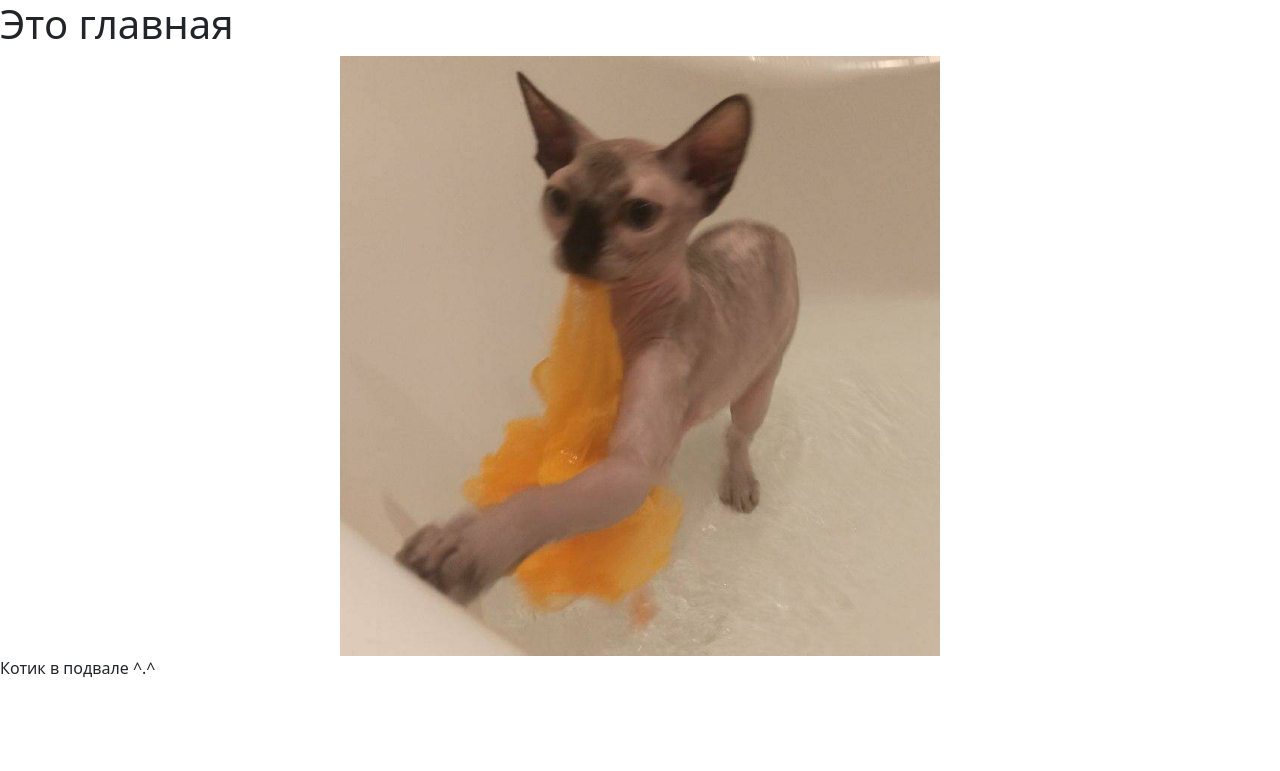
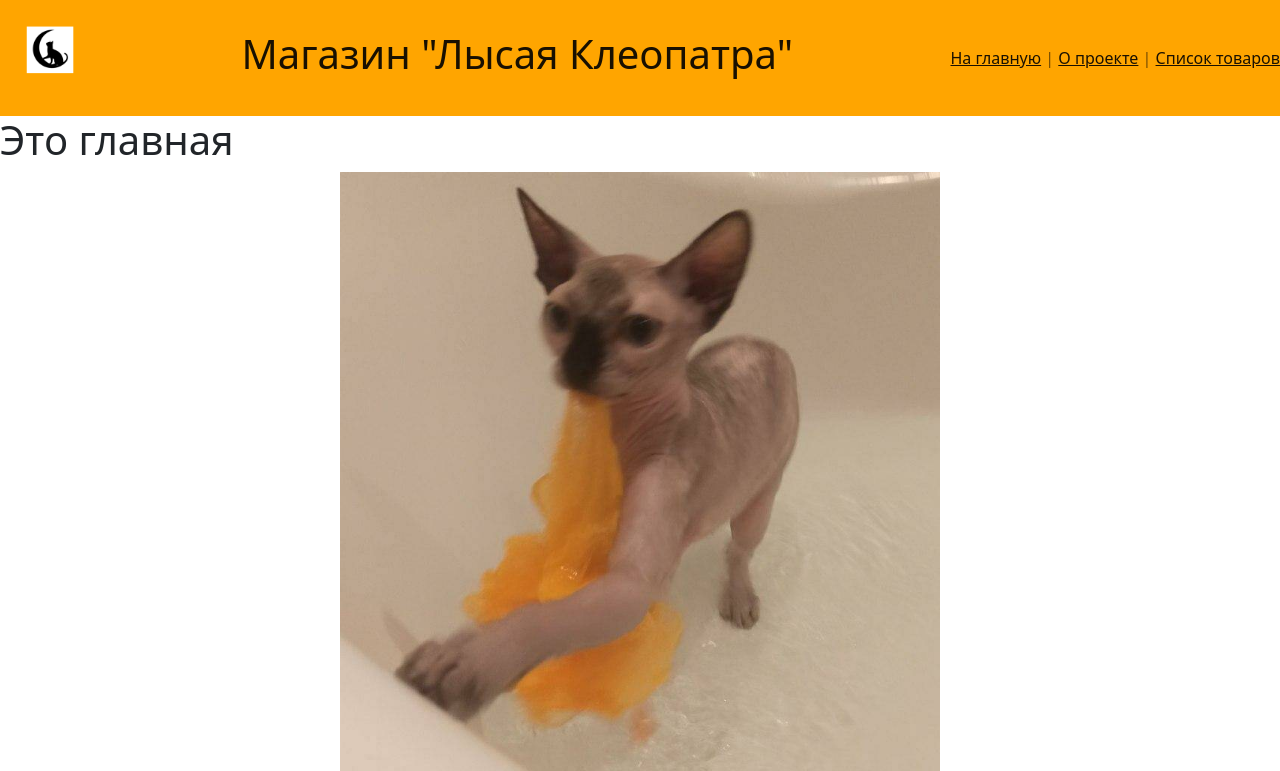
Before and after one commit to Luganskaya-Svetlana/HomeworkDjango, a Django app: page / in a window 1280 px wide. Shown: the top 771 px of the page. Before the commit the page ends 678 px from the top, so only its background shows below. Run offline with Django 3.2, Linux system fonts and the light colour scheme; some libraries are stand-ins or nearby versions.

Commit message:
Add menu

```diff
--- a/mysite/homepage/urls.py
+++ b/mysite/homepage/urls.py
@@ -4,5 +4,5 @@ from . import views
 
 app_name = 'homepage'
 urlpatterns = [
-    path('', views.home, name='homepage')
+    path('', views.home, name='home')
 ]
--- a/mysite/templates/base.html
+++ b/mysite/templates/base.html
@@ -16,7 +16,7 @@
     </head>
     <body>
         <header>
-            {% comment "" %}{% include "includes/nav.html" %}{% endcomment %}
+            {% include "includes/nav.html" %}
         </header>
         <main>
             {% block content %}Пусто :({% endblock %}
--- /dev/null
+++ b/mysite/templates/includes/nav.html
@@ -0,0 +1,10 @@
+{% load static %}
+<nav class="navbar navbar-light" style="background-color: orange;">
+    <img src="{% static 'favicons/mstile-150x150.png' %}" width="100" height="100" alt="">
+    <a class="navbar-brand" href="/"><h1>Магазин "Лысая Клеопатра"</h1></a>
+    <span class="navbar-text">
+        <a href="{% url 'homepage:home' %}">На главную</a> |
+        <a href="{% url 'about:description' %}">О проекте</a> |
+        <a href="{% url 'catalog:list'%}">Список товаров</a>
+    </span>
+</nav>
```
